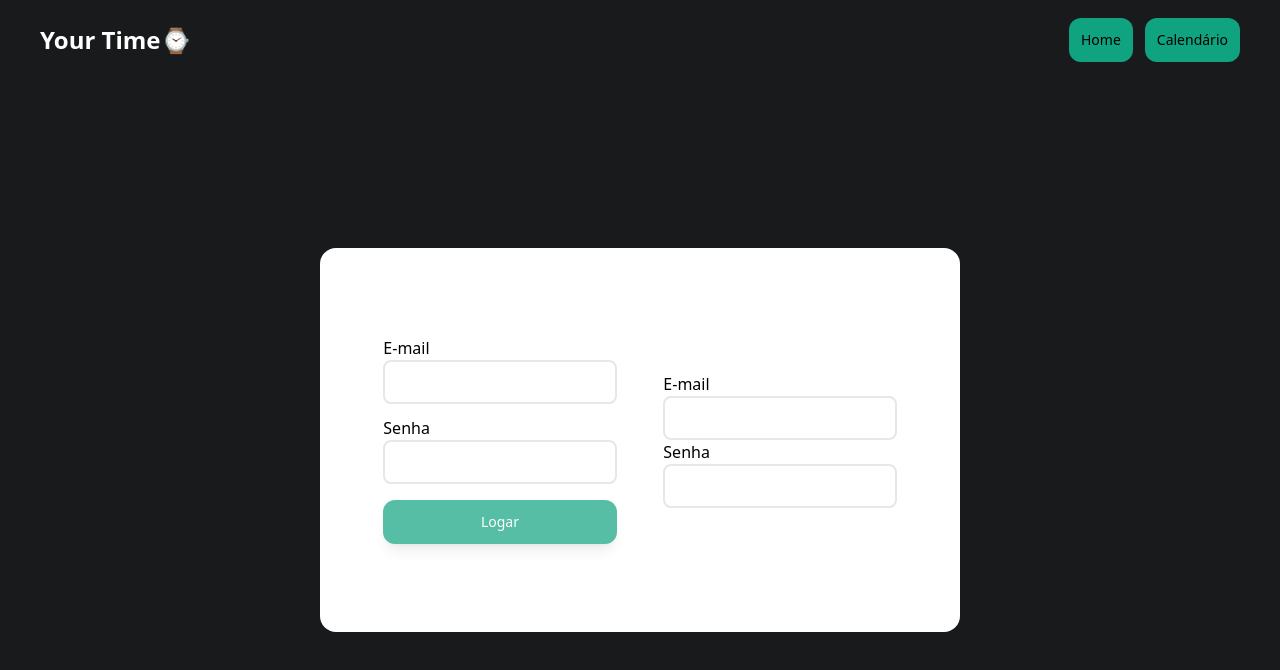
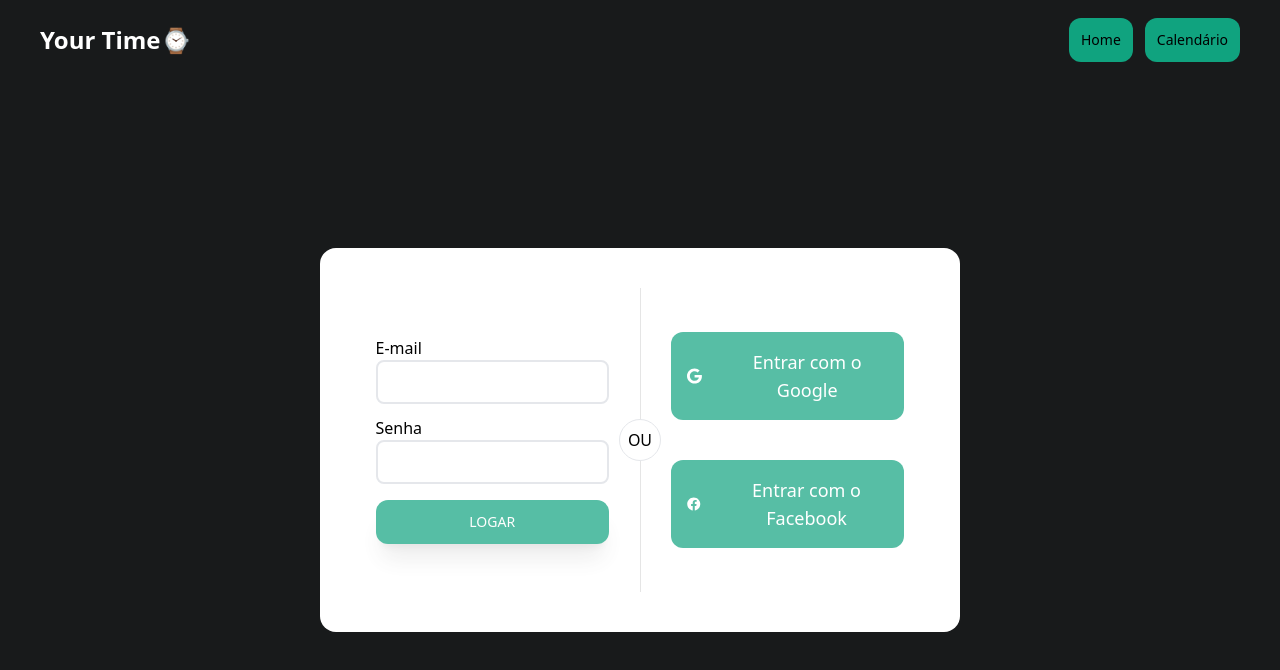
Before and after one commit to alissonpeixer/your-time, a Next.js app: page /signin in a window 1280 px wide. Shown: the top 670 px of the page. Built offline with nearby package versions, Linux system fonts and the light colour scheme.

Commit message:
feat: new component Button and new login interface

```diff
--- /dev/null
+++ b/src/components/atoms/Button/index.tsx
@@ -0,0 +1,22 @@
+import React, { ButtonHTMLAttributes } from "react";
+
+
+interface Props extends ButtonHTMLAttributes<HTMLButtonElement> {
+    icon?: any;
+    text: string;
+}
+
+
+export const Button: React.FC<Props> = ({ icon, text, ...props }) => {
+    return (
+        <button
+            className="transition-all bg-cGreen-100/70  p-4 rounded-xl flex items-center gap-6 hover:bg-cGreen-100"
+            {...props}
+        >
+            {icon}
+            <span className="text-white text-lg">
+                {text}
+            </span>
+        </button>
+    )
+}
--- a/src/components/atoms/Input/index.tsx
+++ b/src/components/atoms/Input/index.tsx
@@ -11,7 +11,7 @@ interface Props {
 
 const Input = (props: Props, { ...more }: React.HTMLProps<HTMLInputElement>) => {
     return (
-        <div className="flex flex-col ">
+        <div className="flex flex-col">
             <label className="" htmlFor={props.name}>{props.label}</label>
             <input {...more} type="text" name={props.name} className="bg-transparent outline-none border-2 border-cGray-200 rounded-lg p-2" />
         </div>
--- a/src/components/atoms/NavBar/index.tsx
+++ b/src/components/atoms/NavBar/index.tsx
@@ -24,7 +24,9 @@ export const NavBar = () => {
   return (
     <nav className="h-20 flex items-center justify-between w-full absolute p-10">
 
-      <h1 className='font-bold text-1xl text-white xl:text-2xl'>Your Time⌚</h1>
+      <Link href='/'>
+        <h1 className='font-bold text-1xl text-white xl:text-2xl'>Your Time⌚</h1>
+      </Link>
 
       <ul className="flex gap-3 ">
         {
--- a/src/pages/signin/index.tsx
+++ b/src/pages/signin/index.tsx
@@ -1,8 +1,11 @@
+import Link from "next/link"
+import { useState } from "react"
+import { FaGoogle, FaFacebook } from "react-icons/fa";
+
+
 import Input from "@/components/atoms/Input"
 import { Container } from "@/components/molecules/Container"
-import Link from "next/link"
-import { useState } from "react"
-
+import { Button } from "@/components/atoms/Button";
 
 const Signin = () => {
   const [value, setValue] = useState('')
@@ -12,20 +15,39 @@ const Signin = () => {
 
 
       <div className="flex flex-col items-center justify-center h-[90vh]">
-        <div className='transition-all bg-white   rounded-2xl p-10 flex flex-col lg:flex-row items-center justify-around w-full xl:p-10 h-full lg:w-6/12 lg:h-96'>
-          <form action="" className="flex flex-col w-full space-y-4 lg:w-5/12">
+        <div className='transition-all bg-white   rounded-2xl p-10 flex flex-col xl:flex-row items-center justify-around w-full xl:p-10 h-full xl:w-6/12 xl:h-96'>
+
+          <form action="javascript:alert('salve')" className="flex flex-col w-full space-y-4 xl:w-5/12">
             <div className="flex flex-col space-y-3">
               <Input name='email' label='E-mail' value={value} />
               <Input label='Senha' name='senha' value={value} />
             </div>
-            <Link href='' className='transition-all bg-cGreen-100 p-3 rounded-xl text-sm text-center text-white shadow-lg opacity-70 hover:opacity-100'>
-              Logar
-            </Link>
+            <button className='transition-all bg-cGreen-100 p-3 rounded-xl text-sm text-center text-white shadow-xl opacity-70 hover:opacity-100' type="submit">
+              LOGAR
+            </button>
           </form>
-          <form action="" className="flex flex-col w-full lg:w-5/12">
-            <Input name='email' label='E-mail' value={value} />
-            <Input label='Senha' name='senha' value={value} />
-          </form>
+          <div className="transition-all flex items-center justify-center bg-black/10 w-full xl:p-[0.12px] pt-[0.12px] xl:pt-0 xl:h-full xl:w-0">
+            <span className="absolute bg-white border  rounded-full p-2">
+              OU
+            </span>
+          </div>
+          <div className="flex flex-col w-full xl:w-5/12 gap-10">
+
+            <Button
+              text="Entrar com o Google"
+              icon={<FaGoogle color='white' />}
+              onClick={() => alert('GOOGLE')}
+            />
+
+            <Button
+              text="Entrar com o Facebook"
+              icon={<FaFacebook color='white' />}
+              onClick={() => alert('FACEBOOK')}
+            />
+
+
+          </div>
+
         </div>
       </div>
 
--- a/src/styles/globals.css
+++ b/src/styles/globals.css
@@ -7,3 +7,16 @@
 body{
     background-color: theme('colors.gray.800');
 }
+
+
+
+.tGoogleGradient{
+    background: theme('colors.tGoogle.gBlue');
+    fill: 'white';
+    transition: background 1s;
+}
+
+
+.tGoogleGradient:hover{
+    background:linear-gradient(-120deg, #4285f4, #34a853, #fbbc05, #ea4335);
+}
--- a/tailwind.config.js
+++ b/tailwind.config.js
@@ -21,6 +21,15 @@ module.exports = {
         cGreen: {
           '100': '#10a37f',
           '200': '#C2C8D0'
+        },
+        tGoogle:{
+          'gGreen'  : '#008342',
+          'gBlue'   : '#0054E0',
+          'gRed'    : '#CF2C1F',
+          'gYellow' : '#F7A200'
+        },
+        tFacebook:{
+          'fBlue': '#1877F2'
         }
       }
     },
```
